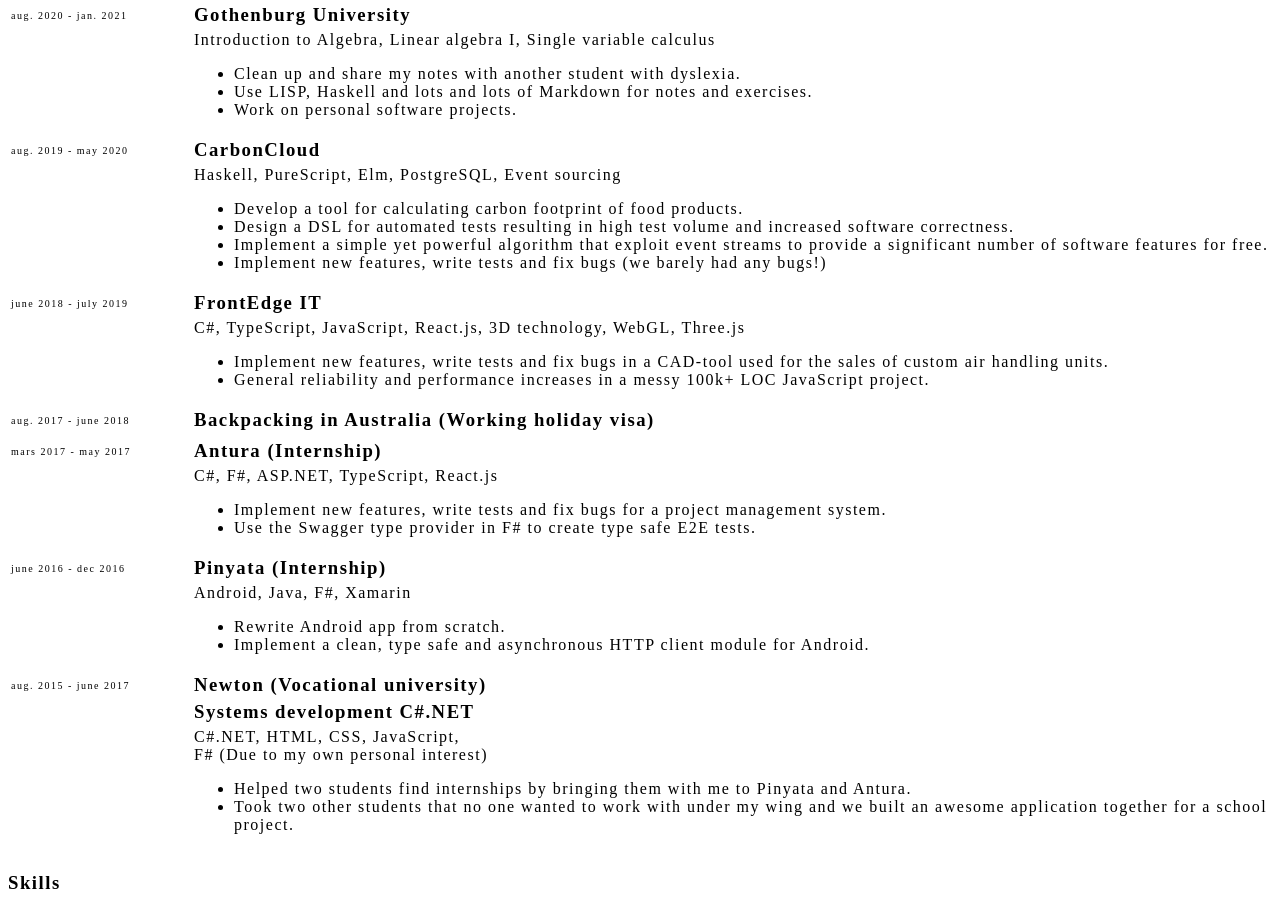
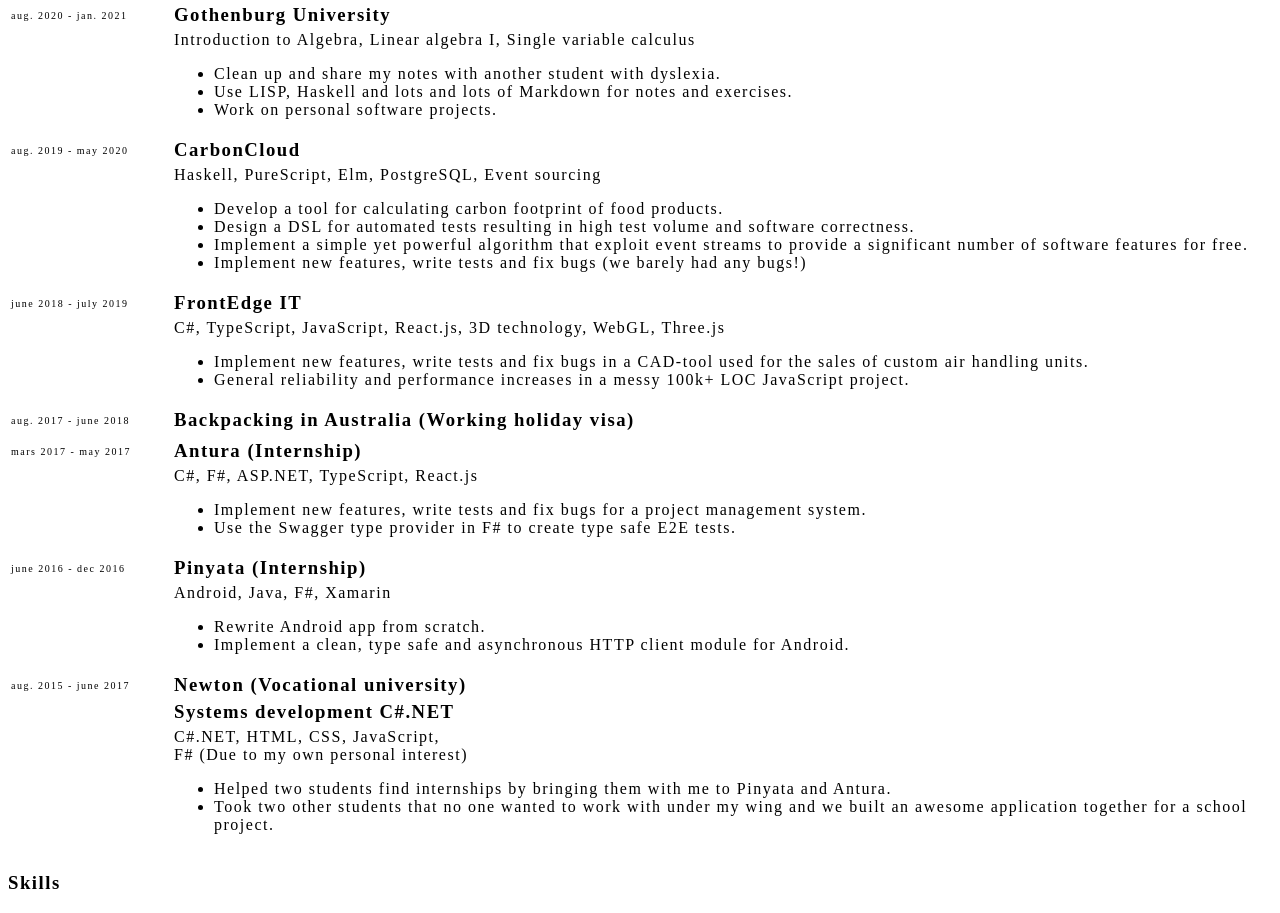
Before and after one commit to bjornkihlberg/CV, a plain HTML site: page docs/index.html in a window 1280 px wide. Shown: the part 103-1016 px from the top of the page. Drawn offline with Linux system fonts and the light colour scheme.

Commit message:
fix margins

```diff
--- a/docs/index.html
+++ b/docs/index.html
@@ -29,14 +29,14 @@
             vertical-align: top;
             padding-top: 7px;
             font-size: x-small;
-            min-width: 150px;
+            min-width: 130px;
         }
 
         .skills td:nth-child(1) {
             vertical-align: top;
             padding-top: 7px;
             font-size: medium;
-            min-width: 150px;
+            min-width: 130px;
         }
 
         td:nth-child(2) {
@@ -86,8 +86,7 @@
                 Haskell, PureScript, Elm, PostgreSQL, Event sourcing
                 <ul>
                     <li>Develop a tool for calculating carbon footprint of food products.</li>
-                    <li>Design a DSL for automated tests resulting in high test volume and increased software
-                        correctness.</li>
+                    <li>Design a DSL for automated tests resulting in high test volume and software correctness.</li>
                     <li>Implement a simple yet powerful algorithm that exploit event streams to provide a significant
                         number of software features for free.</li>
                     <li>Implement new features, write tests and fix bugs (we barely had any bugs!)</li>
```
